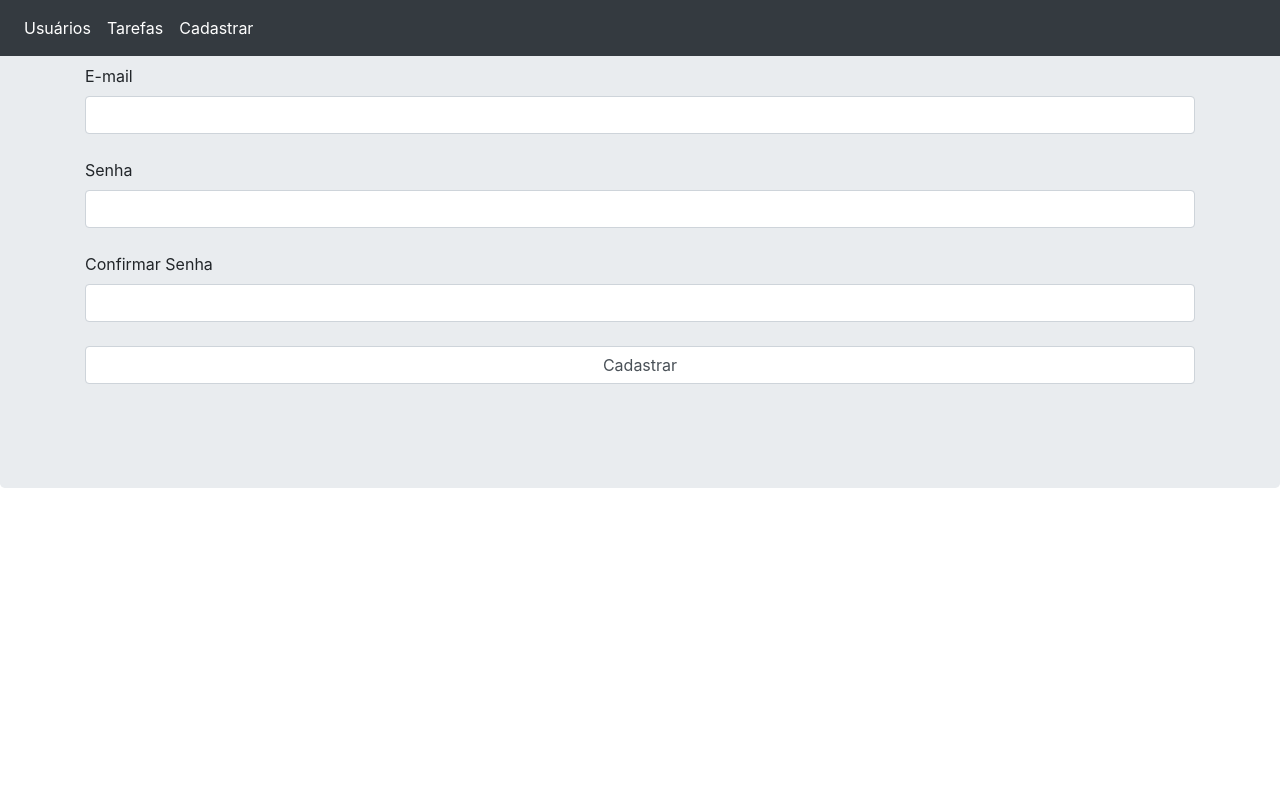
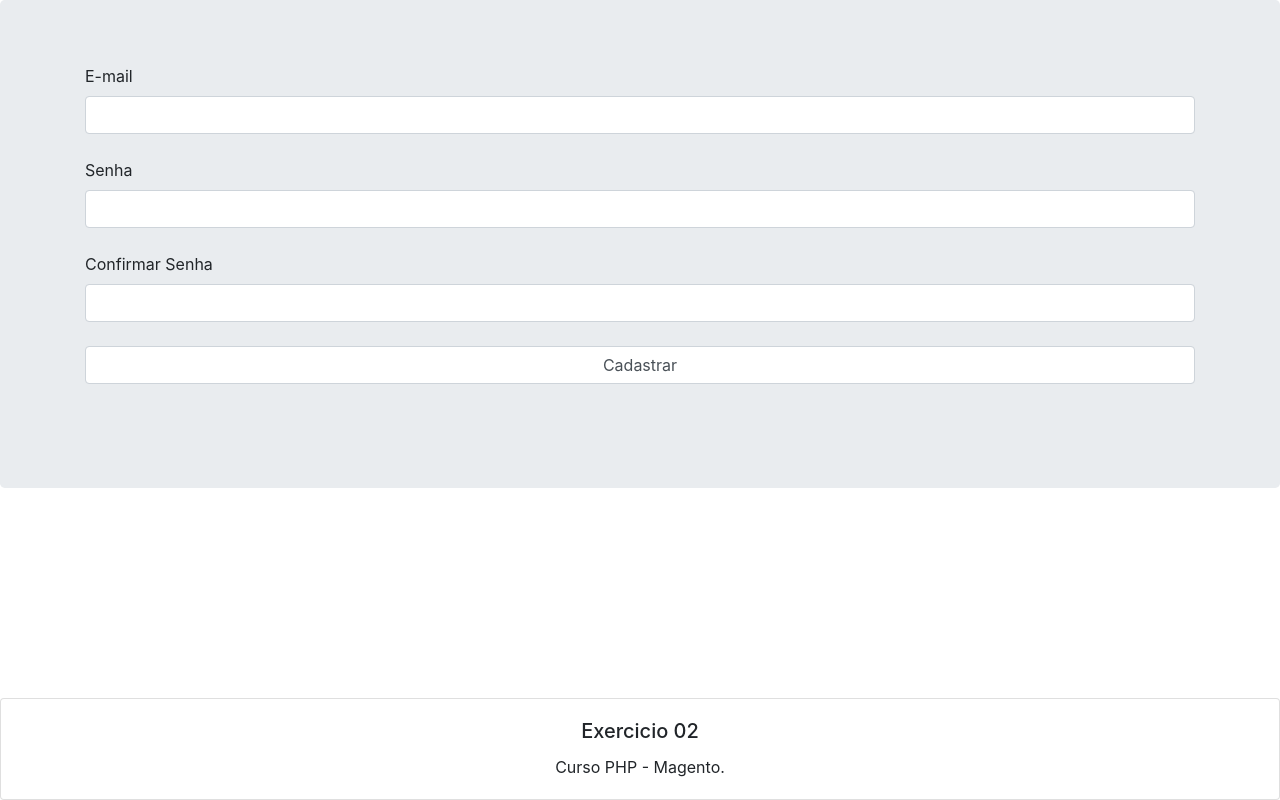
Before and after one commit to rodrigoviturino/modulos-tarefas, a PHP site: page /cadastro.php in a window 1280 px wide. Run offline with PHP 8.4, Linux system fonts and the light colour scheme; data that the repository does not hold is empty.

Commit message:
alteracoes

```diff
--- a/cadastro.php
+++ b/cadastro.php
@@ -1,5 +1,4 @@
 <?php
-require_once('header.php');
 require_once('classes/usuario.php');
 $email = $_POST["email"];
 $senha = $_POST["senha"];
@@ -41,3 +40,5 @@ if($email!=''&& $senha != '') {
 </form>
 </div>
 </div>
+<?php
+require_once('footer.php');
--- a/footer.php
+++ b/footer.php
@@ -6,5 +6,9 @@
     </div>
   </div>
 </footer>
+<link rel="stylesheet" href="https://stackpath.bootstrapcdn.com/bootstrap/4.1.3/css/bootstrap.min.css" integrity="sha384-MCw98/SFnGE8fJT3GXwEOngsV7Zt27NXFoaoApmYm81iuXoPkFOJwJ8ERdknLPMO" crossorigin="anonymous">
+<script src="https://code.jquery.com/jquery-3.3.1.min.js" integrity="sha256-FgpCb/KJQlLNfOu91ta32o/NMZxltwRo8QtmkMRdAu8=" crossorigin="anonymous"></script>
+<script src="https://cdnjs.cloudflare.com/ajax/libs/popper.js/1.14.3/umd/popper.min.js" integrity="sha384-ZMP7rVo3mIykV+2+9J3UJ46jBk0WLaUAdn689aCwoqbBJiSnjAK/l8WvCWPIPm49" crossorigin="anonymous"></script>
+<script src="https://stackpath.bootstrapcdn.com/bootstrap/4.1.3/js/bootstrap.min.js" integrity="sha384-ChfqqxuZUCnJSK3+MXmPNIyE6ZbWh2IMqE241rYiqJxyMiZ6OW/JmZQ5stwEULTy" crossorigin="anonymous"></script>
 </body>
 </html>
--- a/header.php
+++ b/header.php
@@ -19,10 +19,6 @@
 </style>-->
 
 
-<link rel="stylesheet" href="https://stackpath.bootstrapcdn.com/bootstrap/4.1.3/css/bootstrap.min.css" integrity="sha384-MCw98/SFnGE8fJT3GXwEOngsV7Zt27NXFoaoApmYm81iuXoPkFOJwJ8ERdknLPMO" crossorigin="anonymous">
-<script src="https://code.jquery.com/jquery-3.3.1.min.js" integrity="sha256-FgpCb/KJQlLNfOu91ta32o/NMZxltwRo8QtmkMRdAu8=" crossorigin="anonymous"></script>
-<script src="https://cdnjs.cloudflare.com/ajax/libs/popper.js/1.14.3/umd/popper.min.js" integrity="sha384-ZMP7rVo3mIykV+2+9J3UJ46jBk0WLaUAdn689aCwoqbBJiSnjAK/l8WvCWPIPm49" crossorigin="anonymous"></script>
-<script src="https://stackpath.bootstrapcdn.com/bootstrap/4.1.3/js/bootstrap.min.js" integrity="sha384-ChfqqxuZUCnJSK3+MXmPNIyE6ZbWh2IMqE241rYiqJxyMiZ6OW/JmZQ5stwEULTy" crossorigin="anonymous"></script>
 <body>
     <nav class="navbar navbar-expand-md navbar-dark fixed-top bg-dark">
         <ul class="navbar-nav">
--- a/login.php
+++ b/login.php
@@ -9,7 +9,6 @@
 </head>
 
 <?php
-    require_once('header.php');
     if($_GET["erro"] == 171) {
         ?>
         <div class="alert alert-danger text-center" id="alert" role="alert">Usuário ou Senha inválida</div>
```
